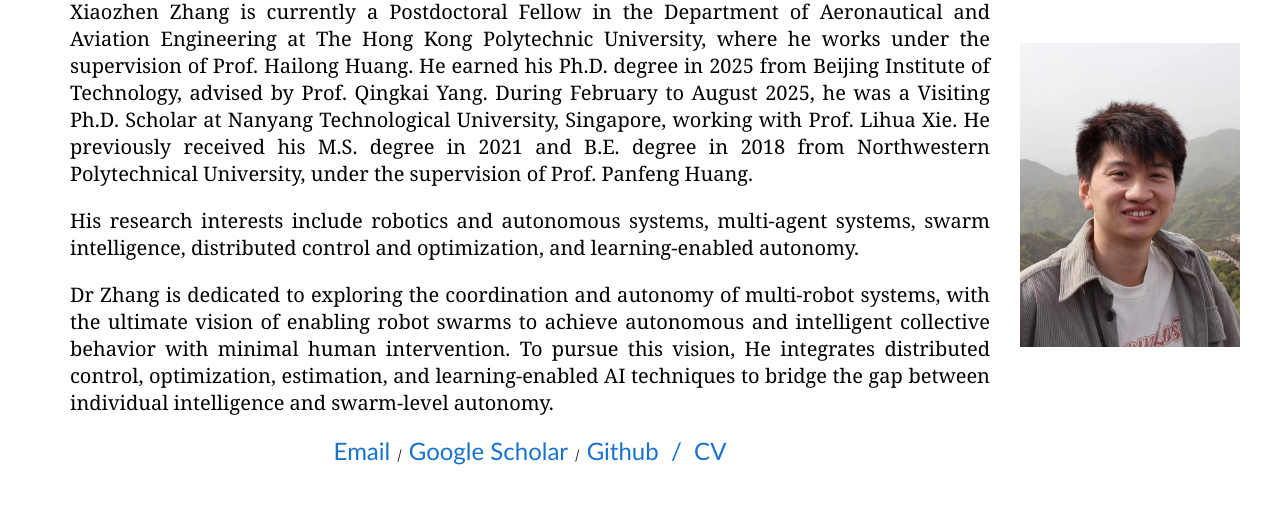
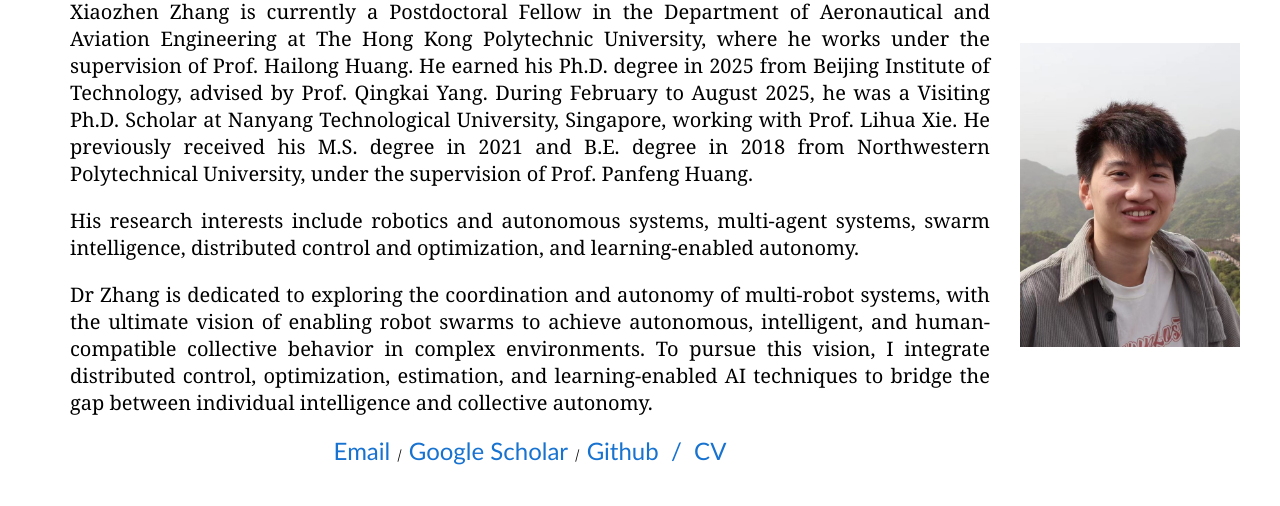
Before and after one commit to mkb9559/zxz-main, a plain HTML site: page index.html in a window 1280 px wide. Shown: the part 124-630 px from the top of the page. Drawn offline with Linux system fonts and the light colour scheme.

Commit message:
first commit

```diff
--- a/index.html
+++ b/index.html
@@ -54,12 +54,12 @@
                         style="font-family: Georgia;">Dr Zhang is dedicated to
                         exploring the coordination and autonomy of multi-robot
                         systems, with the ultimate vision of enabling robot
-                        swarms to achieve autonomous and intelligent collective
-                        behavior with minimal human intervention. To pursue this
-                        vision, He integrates distributed control, optimization,
-                        estimation, and learning-enabled AI techniques to bridge
-                        the gap between individual intelligence and swarm-level
-                        autonomy.<br>
+                        swarms to achieve autonomous, intelligent, and
+                        human-compatible collective behavior in complex
+                        environments. To pursue this vision, I integrate
+                        distributed control, optimization, estimation, and
+                        learning-enabled AI techniques to bridge the gap between
+                        individual intelligence and collective autonomy.<br>
                       </span></p>
                     <p style="text-align:center"><span style="font-family: Georgia;"><a
 
@@ -382,7 +382,7 @@
                 <tr onmouseout="alignerf_stop()" onmouseover="alignerf_start()">
                   <td style="padding: 20px; width: 25%; vertical-align: middle; text-align: center;">
                     <br>
-                    <img src="images/2019RCAR.png" alt="" style="width: 349px; height: 327px;"><br>
+                    <br>
                     <script type="text/javascript">
 
           </script> </td>
@@ -502,7 +502,7 @@
 
                         style="font-family: Georgia;">Conference Reviewer:
                         IROS2019, IROS2021, IROS2022, ACC2022, CDC2023,
-                        ICIT2024, ICLR2025, ACC2026, ECC2026.</span></p>
+                        ICIT2024, ICLR2025, ACC2026, ECC2026, CDC2026.</span></p>
                     <span style="font-family: Georgia;"> </span>
                     <p style="font-size: 20px; color: black; font-style: normal; font-variant-ligatures: normal; font-variant-caps: normal; font-weight: 400; letter-spacing: normal; text-indent: 0px; text-transform: none; white-space: normal; word-spacing: 0px; -webkit-text-stroke-width: 0px; text-decoration-style: initial; text-decoration-color: initial; text-align: justify;"><span
 
```
Also changed, not shown: 1 other file.
